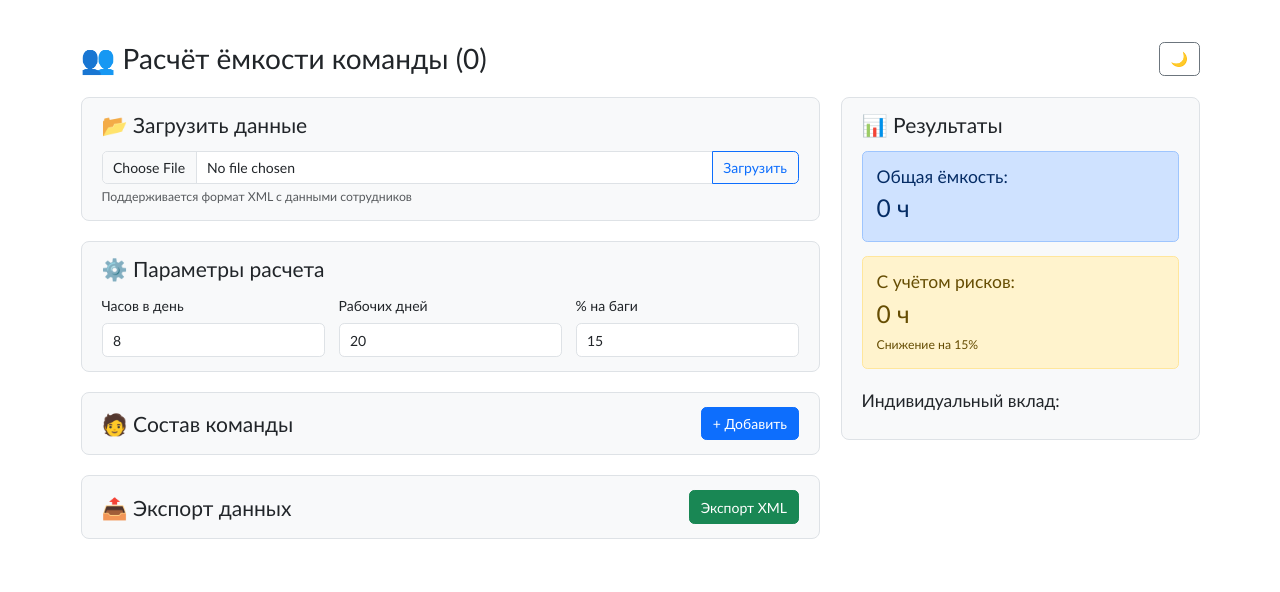
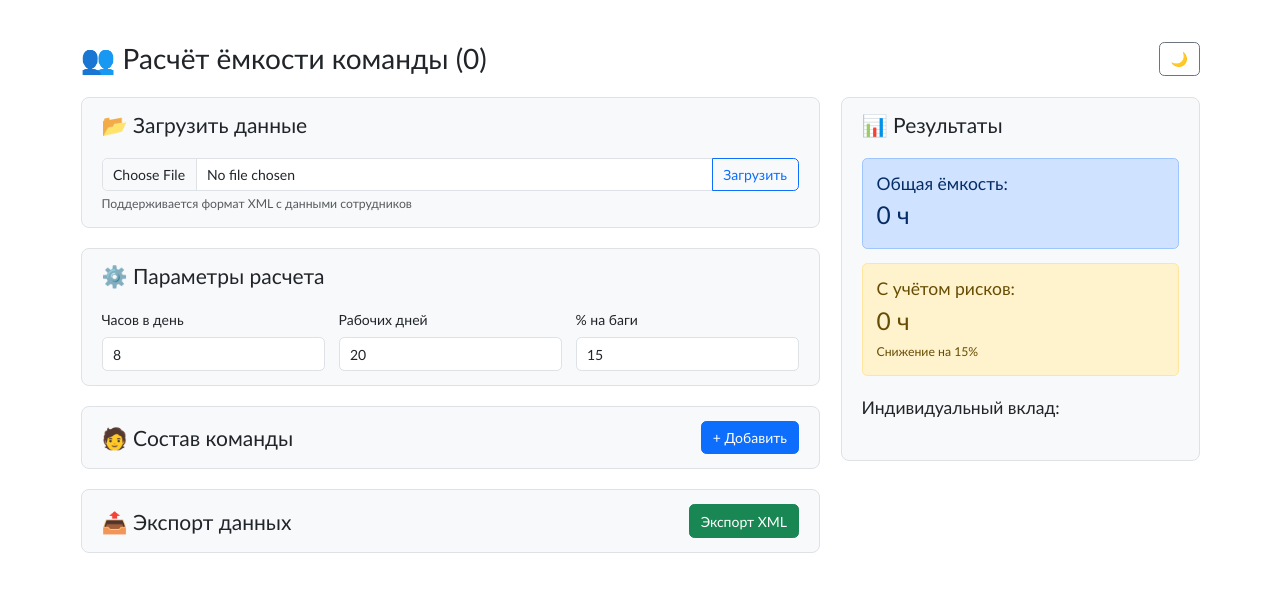
Before and after one commit to gkarev/capacity-calculator, a plain HTML site: page index.html in a window 1280 px wide. Drawn offline with nearby package versions, Linux system fonts and the light colour scheme.

Commit message:
Update index.html

```diff
--- a/index.html
+++ b/index.html
@@ -132,7 +132,7 @@
     <div class="row">
       <div class="col-lg-8">
         <div class="calculator-section">
-          <h4 class="my-3">📂 Загрузить данные</h4>
+          <h4 class="py-3">📂 Загрузить данные</h4>
           <div class="input-group mb-1">
             <input type="file" class="form-control" accept=".xml" @change="handleFileUpload">
             <button class="btn btn-outline-primary" type="button" @click="loadXml">Загрузить</button>
@@ -141,7 +141,7 @@
         </div>
 
         <div class="calculator-section">
-          <h4 class="my-3">⚙️ Параметры расчета</h4>
+          <h4 class="py-3">⚙️ Параметры расчета</h4>
           <div class="row g-3 mb-3">
             <div class="col-md-4">
               <label class="form-label">Часов в день</label>
@@ -206,7 +206,7 @@
       <div class="col-lg-4">
         <div class="sticky-results">
           <div class="calculator-section">
-            <h4 class="my-3">📊 Результаты</h4>
+            <h4 class="py-3">📊 Результаты</h4>
             <div class="mb-4">
               <div class="alert alert-primary">
                 <h5 class="mb-1">Общая ёмкость:</h5>
@@ -220,7 +220,7 @@
             </div>
 
             <h5 class="mb-3">Индивидуальный вклад:</h5>
-            <div class="d-grid gap-3 my-3">
+            <div class="d-grid gap-3 py-3">
               <div v-for="member in members" :key="member.id" class="d-grid gap-1">
                 <div class="d-flex justify-content-between">
                   <small>{{ member.name || 'Имя сотрудника' }}</small>
```
